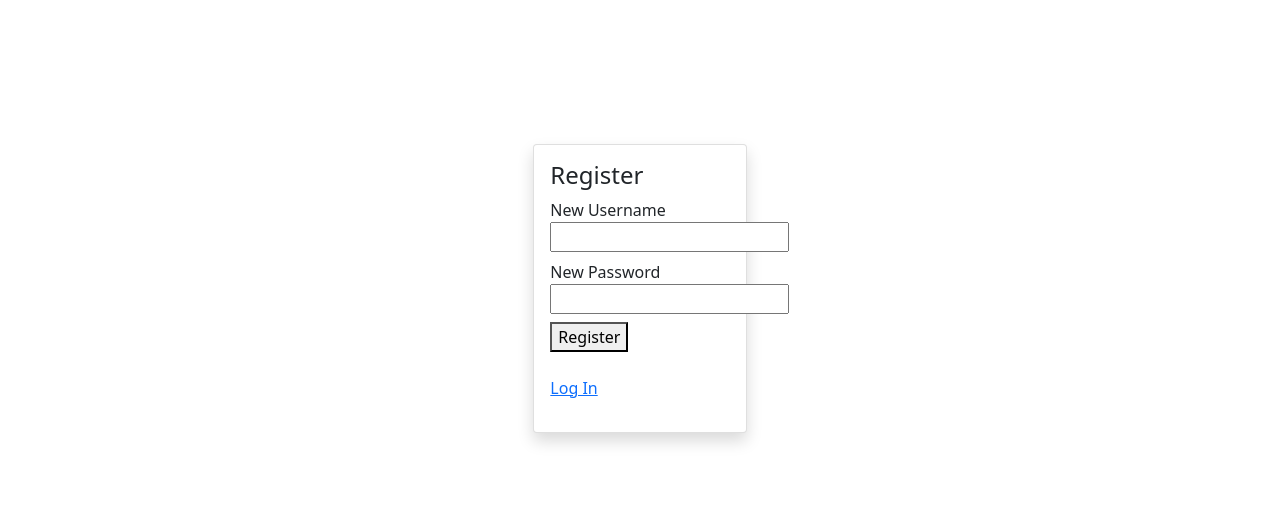
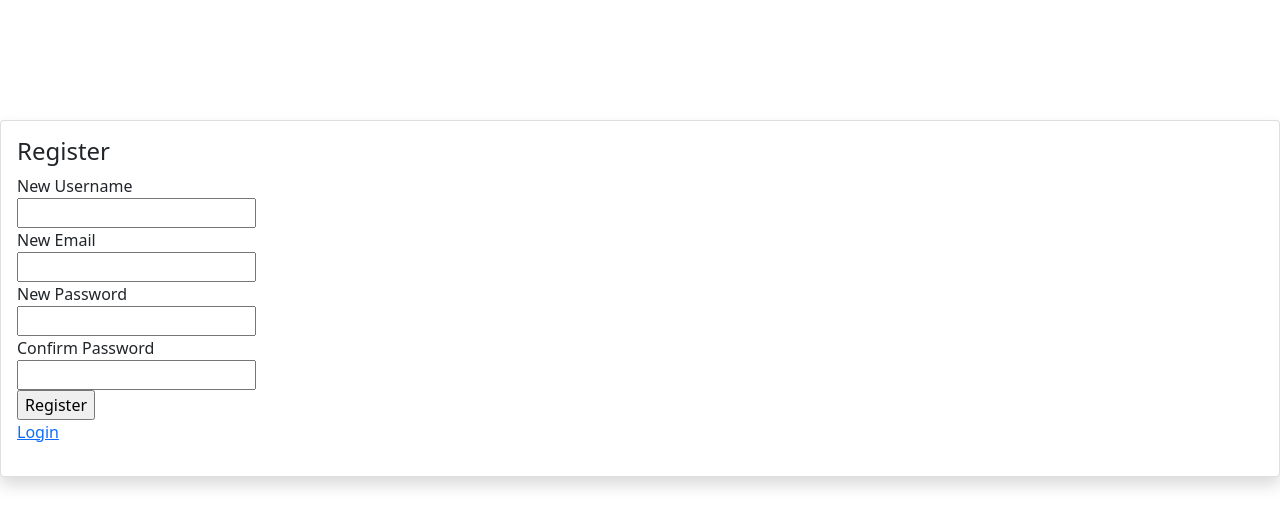
Before and after one commit to adiazpar/cookbook, a Django app: page /register/ in a window 1280 px wide. Shown: the top 527 px of the page. Run offline with Django 4.2, Linux system fonts and the light colour scheme; some libraries are stand-ins or nearby versions.

Commit message:
Working User Authentication. Still need to update the register view.

```diff
--- /dev/null
+++ b/cookbook_app/forms.py
@@ -0,0 +1,9 @@
+
+from django.contrib.auth.forms import UserCreationForm, AuthenticationForm
+from django.contrib.auth.models import User
+
+# Register a User
+class CreateUserForm(UserCreationForm):
+    class Meta:
+        model = User
+        fields = ['username', 'email', 'password1', 'password2']
--- a/cookbook_app/templates/cookbook_app/register.html
+++ b/cookbook_app/templates/cookbook_app/register.html
@@ -7,14 +7,12 @@
     <meta name="viewport" content="width=device-width, initial-scale=1">
     <link href="https://cdn.jsdelivr.net/npm/bootstrap@5.0.2/dist/css/bootstrap.min.css" rel="stylesheet"
         integrity="sha384-EVSTQN3/azprG1Anm3QDgpJLIm9Nao0Yz1ztcQTwFspd3yD65VohhpuuCOmLASjC" crossorigin="anonymous">
-    <link rel="stylesheet" href="https://cdnjs.cloudflare.com/ajax/libs/font-awesome/6.4.0/css/all.min.css">
+    <title>REGISTER PAGE</title>
 </head>
 
 <body>
-    <body>
-        <br> <br><br><br><br><br>
-
-        <div class="container bg-white mx-auto col-md-2 card shadow p-3">
+    <br><br><br><br><br>
+    <div class="container-fluid p-3 bg-white card shadow" id="log">
         <div class="login-form">
             {% if messages %}
                 {% for message in messages %}
@@ -23,27 +21,38 @@
                     </div>
                 {% endfor %}
             {% endif %}
-                <form action="" method="post">
+
+            <form method="POST" autocomplete="off">
+
                 {% csrf_token %}
                 <h4> Register </h4>
+
                 <div>
                     <label for="username"> New Username <br>
                         <input type="text" name="username" required>
                     </label>
                 </div>
-                    <div class="mt-2">
-                        <label for="password"> New Password <br>
-                            <input type="password" name="password" required>
+                <div class="">
+                    <label for="email"> New Email <br>
+                        <input type="email" name="email" required>
                     </label>
                 </div>
-                    <div class="mt-2">
-                        <button> Register </button>
+                <div class="">
+                    <label for="password1"> New Password <br>
+                        <input type="password" name="password1" required>
+                    </label>
                 </div>
-                    <br>
+                <div class="">
+                    <label for="password2"> Confirm Password <br>
+                        <input type="password" name="password2" required>
+                    </label>
+                </div>
+
+                <input type="submit" value="Register"/>
             </form>
-                <p><a href="{% url 'login' %}"> Log In </a></p>
+
+            <p><a href="{% url 'login' %}"> Login </a></p>
         </div>
     </div>
 </body>
-</body>
 </html>
--- a/cookbook_app/urls.py
+++ b/cookbook_app/urls.py
@@ -6,9 +6,9 @@ urlpatterns = [
     path('', views.home, name='home'),
 
     # Define URL pattern for the login view:
+    path('register/', views.register_page, name='register'),
     path('login/', views.login_page, name='login'),
     path('logout/', views.custom_logout, name='logout'),
-    path('register/', views.register_page, name='register'),
     path('admin/', admin.site.urls),
 
     path('recipes/', views.recipes, name='recipes'),
--- a/cookbook_app/views.py
+++ b/cookbook_app/views.py
@@ -1,19 +1,97 @@
 from django.shortcuts import render, redirect
-from django.http import HttpResponse, JsonResponse, HttpResponseRedirect
 from django.contrib import messages
-from django.contrib.auth import login, authenticate
+from django.contrib.auth import authenticate, login, logout
 from django.contrib.auth.decorators import login_required
 from django.contrib.auth.models import User
-from django.contrib.auth import logout
+from .forms import CreateUserForm
 from .models import Recipe
 
 # Create your views here.
 def home(request):
     return render(request, 'cookbook_app/home.html')
 
+# ------------------------- AUTH VIEWS -------------------------- #
+# Login page for user:
+def login_page(request):
+    if request.method == 'POST':
+        try:
+            username = request.POST.get('username')
+            password = request.POST.get('password')
+
+            # Check to see if the username exists in the database:
+            user = User.objects.filter(username=username.lower())
+            if not user.exists():
+                messages.error(request, 'Username not found')
+                return redirect('login')
+
+            # Check to see if the username and password matches a user in the database:
+            user = authenticate(request, username=username.lower(), password=password)
+            if user is not None:
+                login(request, user)
+                return redirect('home')
+
+            # If user isn't authenticated above, display wrong password:
+            messages.error(request, 'Wrong Password')
+            return redirect('login')
+
+        except Exception as e:
+            # Something went terribly wrong...
+            messages.error(request, 'Something went wrong...')
+            return redirect('register')
+
+    return render(request, "cookbook_app/login.html")
+
+
+# Register page for user:
+def register_page(request):
+    form = CreateUserForm()
+
+    if request.method == 'POST':
+        form = CreateUserForm(request.POST)
+
+        if form.is_valid():
+            form.save()
+            return redirect('login')
+
+    context = {'registerform':form}
+    return render(request, "cookbook_app/register.html", context=context)
+
+    """
+    if request.method == 'POST':
+        try:
+            username = request.POST.get['username']
+            email = request.POST.get['email']
+            password = request.POST.get['password']
+            user_obj = User.objects.filter(username=username.lower())
+
+            if user_obj.exists():
+                messages.error(request, 'Username already exists')
+                return redirect('/register/')
+
+            user_obj = User.objects.create(username=username.lower())
+            user_obj.set_password(password)
+            user_obj.set_email(email)
+            user_obj.save()
+
+            messages.success(request, 'Account created successfully')
+            return redirect('/login')
+
+        except Exception as e:
+            messages.error(request, 'Something went wrong...')
+            return redirect('/register')
+
+    return render(request, "cookbook_app/register.html")
+    """
+
+# Logout functionality:
+def custom_logout(request):
+    logout(request)
+    return redirect('login')
+
+
 # ------------------------ RECIPE VIEWS ------------------------- #
 # Creates the recipes page:
-#@login_required(login_url='/login/')
+@login_required(login_url='/login/')
 def recipes(request):
     if request.method == 'POST':
         data = request.POST
@@ -34,7 +112,7 @@ def recipes(request):
     return render(request, 'cookbook_app/recipe.html', context)
 
 # Updates the recipe's data:
-#@login_required(login_url='/login/')
+@login_required(login_url='/login/')
 def update_recipe(request, id):
     queryset = Recipe.objects.get(id=id)
 
@@ -52,60 +130,8 @@ def update_recipe(request, id):
     return render(request, 'cookbook_app/update_recipe.html', context)
 
 # Deletes the recipe's data:
-#@login_required(login_url='/login/')
+@login_required(login_url='/login/')
 def delete_recipe(request, id):
     queryset = Recipe.objects.get(id=id)
     queryset.delete()
     return redirect('/recipes')
-
-
-# ------------------------- AUTH VIEWS -------------------------- #
-# Login page for user:
-def login_page(request):
-    if request.method == 'POST':
-        try:
-            username = request.POST.get['username']
-            password = request.POST.get['password']
-            user_obj = User.objects.filter(username=username)
-            if not user_obj.exists():
-                messages.error(request, 'Username not found')
-                return redirect('/login/')
-            user_obj = authenticate(username=username, password=password)
-            if user_obj:
-                login(request, user_obj)
-                return redirect('recipes')
-            messages.error(request, 'Wrong Password')
-            return redirect('/login/')
-
-        except Exception as e:
-            messages.error(request, 'Something went wrong...')
-            return redirect('/register/')
-
-    return render(request, "cookbook_app/login.html")
-
-# Register page for user:
-def register_page(request):
-    if request.method == 'POST':
-        try:
-            username = request.POST.get['username']
-            password = request.POST.get['password']
-            user_obj = User.objects.filter(username=username)
-            if user_obj.exists():
-                messages.error(request, 'Username already exists')
-                return redirect('/register/')
-            user_obj = User.objects.create(username=username)
-            user_obj.set_password(password)
-            user_obj.save()
-            messages.success(request, 'Account created successfully')
-            return redirect('/login')
-
-        except Exception as e:
-            messages.error(request, 'Something went wrong...')
-            return redirect('/register')
-
-    return render(request, "cookbook_app/register.html")
-
-# Logout functionality:
-def custom_logout(request):
-    logout(request)
-    return redirect('login')
```
Also changed, not shown: cookbook_app/templates/cookbook_app/login.html (+39 -4 lines). Lines whose indentation alone changed are shown as unchanged.
